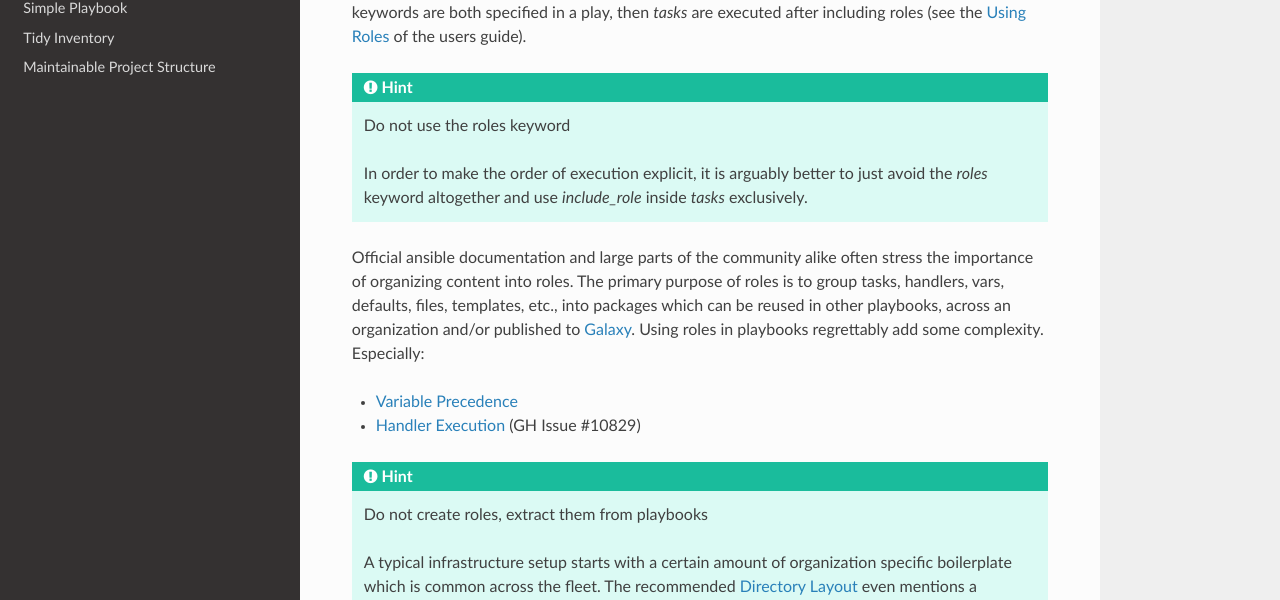
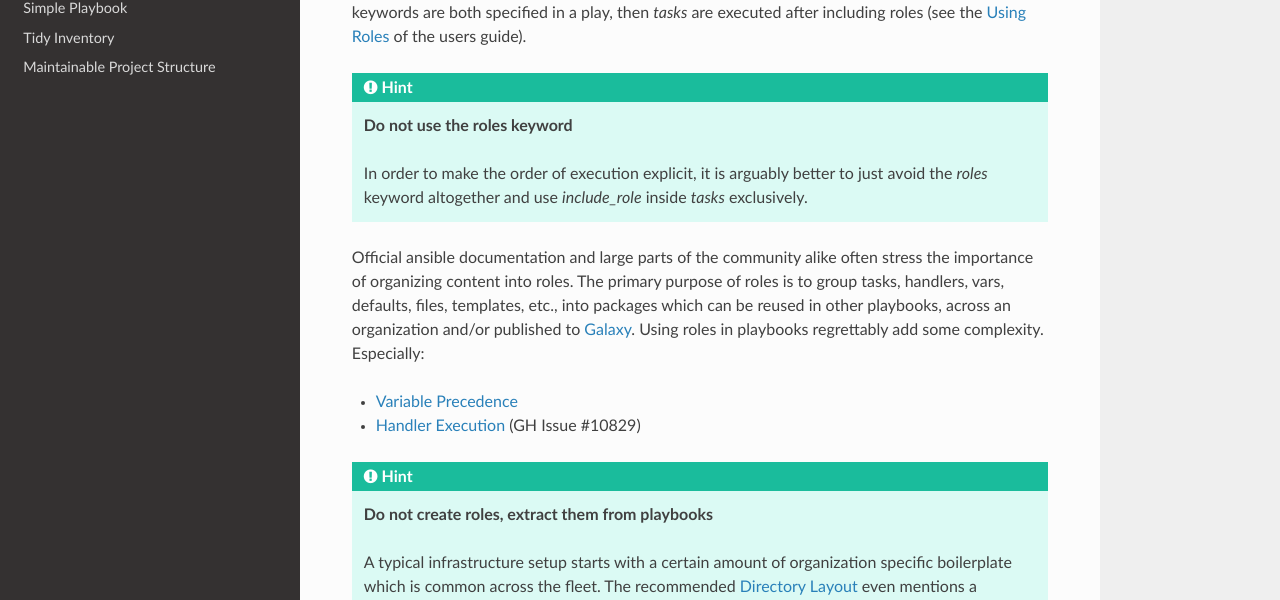
Before and after one commit to znerol/ansible-maintainable-playbooks, a Sphinx documentation site: the page built from doc/index.rst, in a window 1280 px wide and 900 px high, scrolled down 763 px. Shown: the part 141-741 px from the top of the window. Built offline with Sphinx 7.4.7 and the Read the Docs theme 2.0.0, drawn with Linux system fonts in a browser that asks for light colours.

```diff
--- a/doc/index.rst
+++ b/doc/index.rst
@@ -35,7 +35,9 @@ When the `roles` and `tasks` keywords are both specified in a play, then
 `tasks` are executed after including roles (see the `Using Roles`_ of the users
 guide).
 
-.. Hint:: Do not use the roles keyword
+.. Hint::
+
+   **Do not use the roles keyword**
 
    In order to make the order of execution explicit, it is arguably better to
    just avoid the `roles` keyword altogether and use `include_role` inside
@@ -51,7 +53,9 @@ complexity. Especially:
 * `Variable Precedence`_
 * `Handler Execution`_ (GH Issue #10829)
 
-.. Hint:: Do not create roles, extract them from playbooks
+.. Hint::
+
+   **Do not create roles, extract them from playbooks**
 
    A typical infrastructure setup starts with a certain amount of organization
    specific boilerplate which is common across the fleet. The recommended
@@ -90,7 +94,9 @@ In addition to the inventory, ansible supports collecting variables from `Vars
 Plugins`_ before executing playbooks. In fact, the `host_vars` and `group_vars`
 constructs are implemented that way.
 
-.. Hint:: Define variables in one place only
+.. Hint::
+
+   **Define variables in one place only**
 
    The flexibility of ansible sometimes gets people confused, especially when
    it comes to where variables are defined and maintained. Thus either define
```
